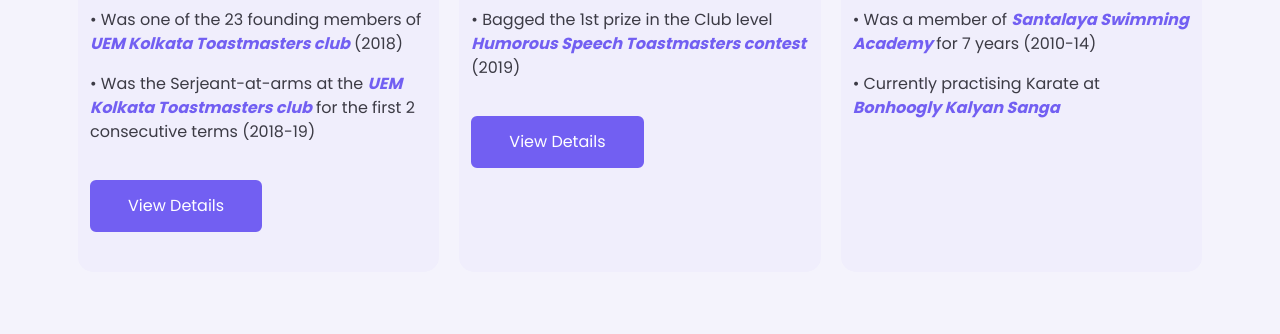
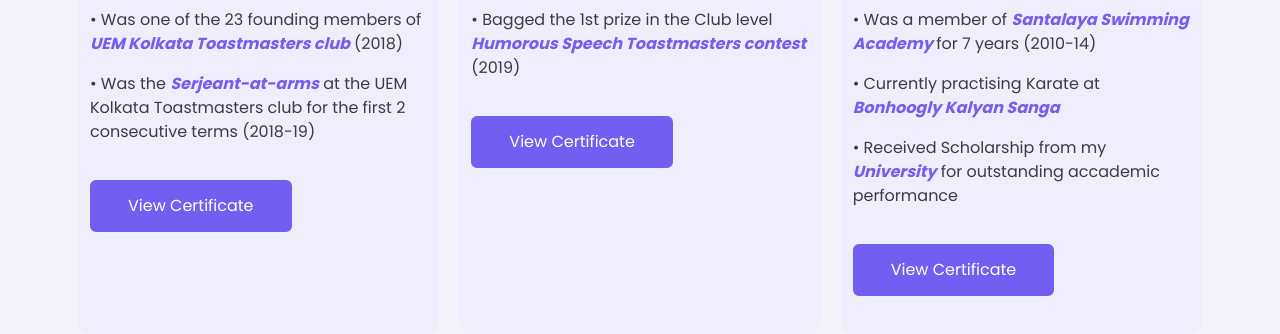
Before and after one commit to Srijita007/Personal-Portfolio, a plain HTML site: page skills.html in a window 1280 px wide. Shown: the part 3984-4318 px from the top of the page. Drawn offline with nearby package versions, Linux system fonts and the light colour scheme.

Commit message:
certificates added

```diff
--- a/skills.html
+++ b/skills.html
@@ -277,9 +277,9 @@
                             <img src="./images/Tm logo.jpg" alt="">
                         </div>
                         <p>•	Was one of the 23 founding members of <a href="https://www.toastmasters.org/Find-a-Club/07223666-uem-kolkata-toastmasters-club" target="_blank"><strong><em>UEM Kolkata Toastmasters club</em></strong></a> (2018) </p>
-                        <p>•	Was the Serjeant-at-arms at the <a href="https://www.facebook.com/uemktm/photos/a.261191781428421/357505871797011/" target="_blank" ><strong><em>UEM Kolkata Toastmasters club</em></strong></a> for the first 2 consecutive terms (2018-19)</p>
+                        <p>•	Was the <a href="https://www.facebook.com/uemktm/photos/a.261191781428421/357505871797011/" target="_blank" ><strong><em>Serjeant-at-arms</em></strong></a> at the UEM Kolkata Toastmasters club for the first 2 consecutive terms (2018-19)</p>
                         <!-- <p>•	Won 1st prize in the Club level <a href="https://www.facebook.com/uemktm/photos/a.261191781428421/382326639314934/" target="_blank"><strong><em>Speech Toastmasters contest</em></strong></a> (2019)</p> -->
-                        <a href="https://coursera.org/share/ea5ca7f921ecf8ccb8744ec729f58fe7" target="_blank" ><div class="attatchments">View Details</div></a>
+                        <a href="./Docs/SAA Training.pdf" target="_blank" ><div class="attatchments">View Certificate</div></a>
                     </div>
 
                     <div class="column col-sm box train_content_outer">
@@ -287,7 +287,7 @@
                             <img src="./images/Tm-grp-pic.jpg" alt="">
                         </div>
                         <p>•	Bagged the 1st prize in the Club level <a href="https://www.facebook.com/uemktm/photos/a.261191781428421/382326639314934/" target="_blank"><strong><em>Humorous Speech Toastmasters contest</em></strong></a> (2019)</p>
-                        <a href="https://coursera.org/share/ea5ca7f921ecf8ccb8744ec729f58fe7" target="_blank" ><div class="attatchments">View Details</div></a>
+                        <a href="./Docs/humorus speech winner.pdf" target="_blank" ><div class="attatchments">View Certificate</div></a>
                     </div>
 
                     <div class="column col-sm box train_content_outer">
@@ -296,6 +296,8 @@
                         </div>
                         <p>•	Was a member of <a href="https://www.facebook.com/Shantalaya-Swimming-Club-349696452343753/" target="_blank" ><strong><em>Santalaya Swimming Academy </em></strong></a>for 7 years (2010-14)</p>
                         <p>•	Currently practising Karate at <a href="https://www.facebook.com/bonhooglykalyansangha/" target="_blank" ><strong><em>Bonhoogly Kalyan Sanga</em></strong></a> </p>
+                        <p>•	Received Scholarship from my <a href="https://uem.edu.in/uem-kolkata/" target="_blank"><strong><em>University</em></strong></a> for outstanding accademic performance </p>
+                        <a href="./Docs/Scholarship from clg.pdf" target="_blank" ><div class="attatchments">View Certificate</div></a>
                     </div>
 
                 </div>
```
Also changed, not shown: 3 other files.
